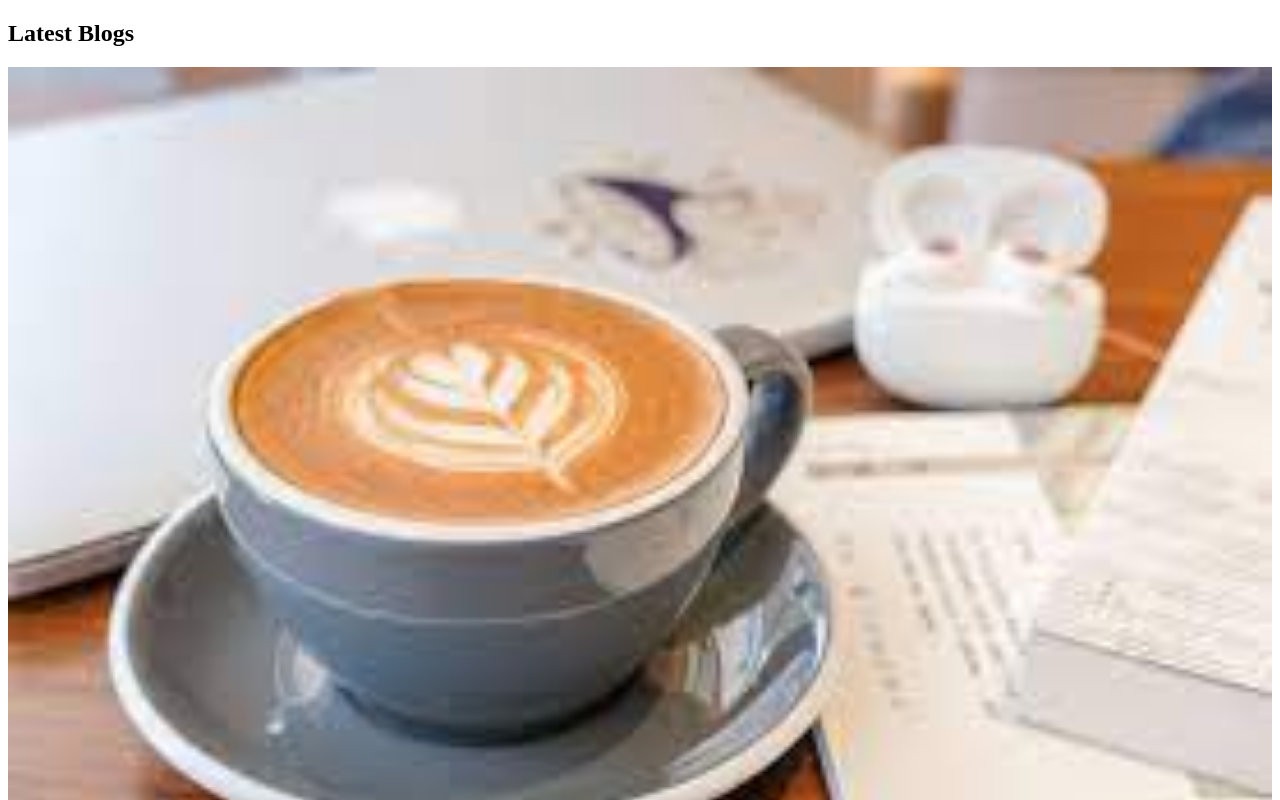
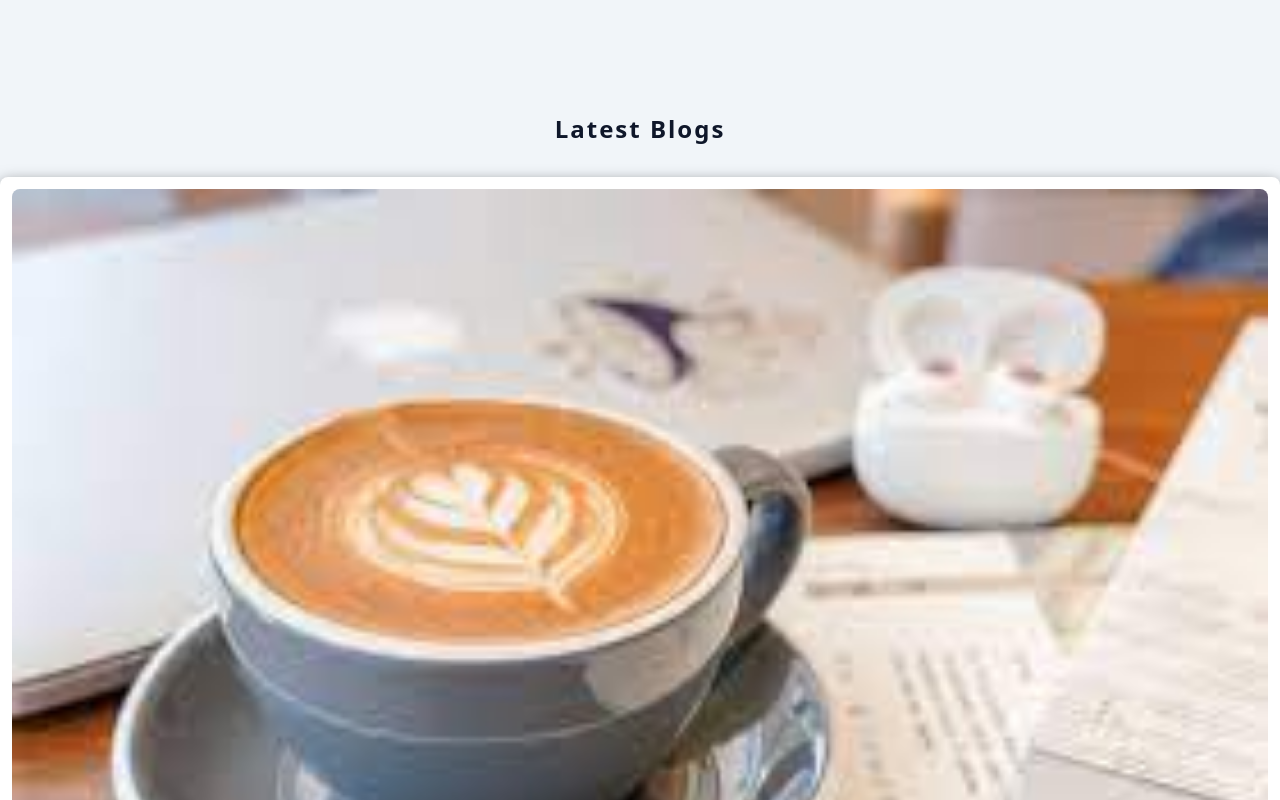
Before and after one commit to JKYROC/1111-sweb-demo-208410349, a plain HTML site: page w03-208410349/blog_208410349.html in a window 1280 px wide. Shown: the top 800 px of the page. Drawn offline with Linux system fonts and the light colour scheme.

Commit message:
Display second blog using Chrome Devtools

```diff
--- a/w03-208410349/blog_208410349.css
+++ b/w03-208410349/blog_208410349.css
@@ -1,4 +1,56 @@
+* {
+    margin: 0;
+    padding: 0;
+    box-sizing: border-box;
+}
+
+:root {
+    --grey-light: #f1f5f9;
+    --grey-dark: #0f172a;
+    --fluid-width: 90vw;
+    --max-width: 1170px;
+    --border-radius: 0.5rem;
+}
+
+body {
+    font-family: system-ui, -apple-system, BlinkMacSystemFont, 'Segoe UI', Roboto, Oxygen, Ubuntu, Cantarell, 'Open Sans', 'Helvetica Neue', sans-serif;
+    background: var(--grey-light);
+    color:var(--grey-dark);
+}
+
 .img {
     width: 100%;
+    display: block;
+    object-fit: cover;
+}
 
+.blogs {
+    padding: 5rem 0;
 }
+
+.section-title {
+    text-align: center;
+    text-transform: capitalize;
+    margin: 2rem;
+    letter-spacing: 2px;
+}
+
+.blog-center {
+    width: var(--fluid-width);
+    max-width: var(--max-width);
+    margin: 0 auto;
+    max-width: 500px;
+}
+
+.blog {
+    background-color: white;
+    padding: 0.75rem;
+    border-radius: var(--border-radius);
+    margin-bottom: 2rem;
+    box-shadow: 0 5px 15px rgba(0 , 0, 0, 0.5);
+}
+
+.blog-img {
+    border-radius: var(--border-radius);
+    margin-bottom: 0.5rem;
+}
--- a/w03-208410349/blog_208410349.html
+++ b/w03-208410349/blog_208410349.html
@@ -16,7 +16,7 @@
                 <article class="blog">
                     <img src="./images/coffie.jpg"
                     alt="coffee photo"
-                    class="img"/>
+                    class="img blog-img"/>
                     <div class="blog-content">
                         <span>LifeStyle</span>
                         <h3>seven reason why coffee is awesome</h3>
@@ -24,6 +24,17 @@
                         <a href="#">read more</a>
                     </div>
                 </article>
+                <article class="blog">
+                    <img src="./images/coffee2.jpg"
+                    alt="coffee photo"
+                    class="img blog-img"/>
+                    <div class="blog-content">
+                        <span>Coffee good to drink</span>
+                        <h3>coffee is good to drink</h3>
+                        <p>Lorem ipsum dolor sit amet, consectetur adipisicing elit. Atque velit laudantium minima, explicabo dolor delectus.</p>
+                        <a href="#">drink more</a>
+                    </div>
+                </article>
             </div>
         </section>
     </body>
```
Also changed, not shown: demo/md/w03_208410349/w03_208410349.md (+8 -0 lines), demo/md/w03_208410349/w03_p2.png (added), w03-208410349/images/coffee2.jpg (added).
